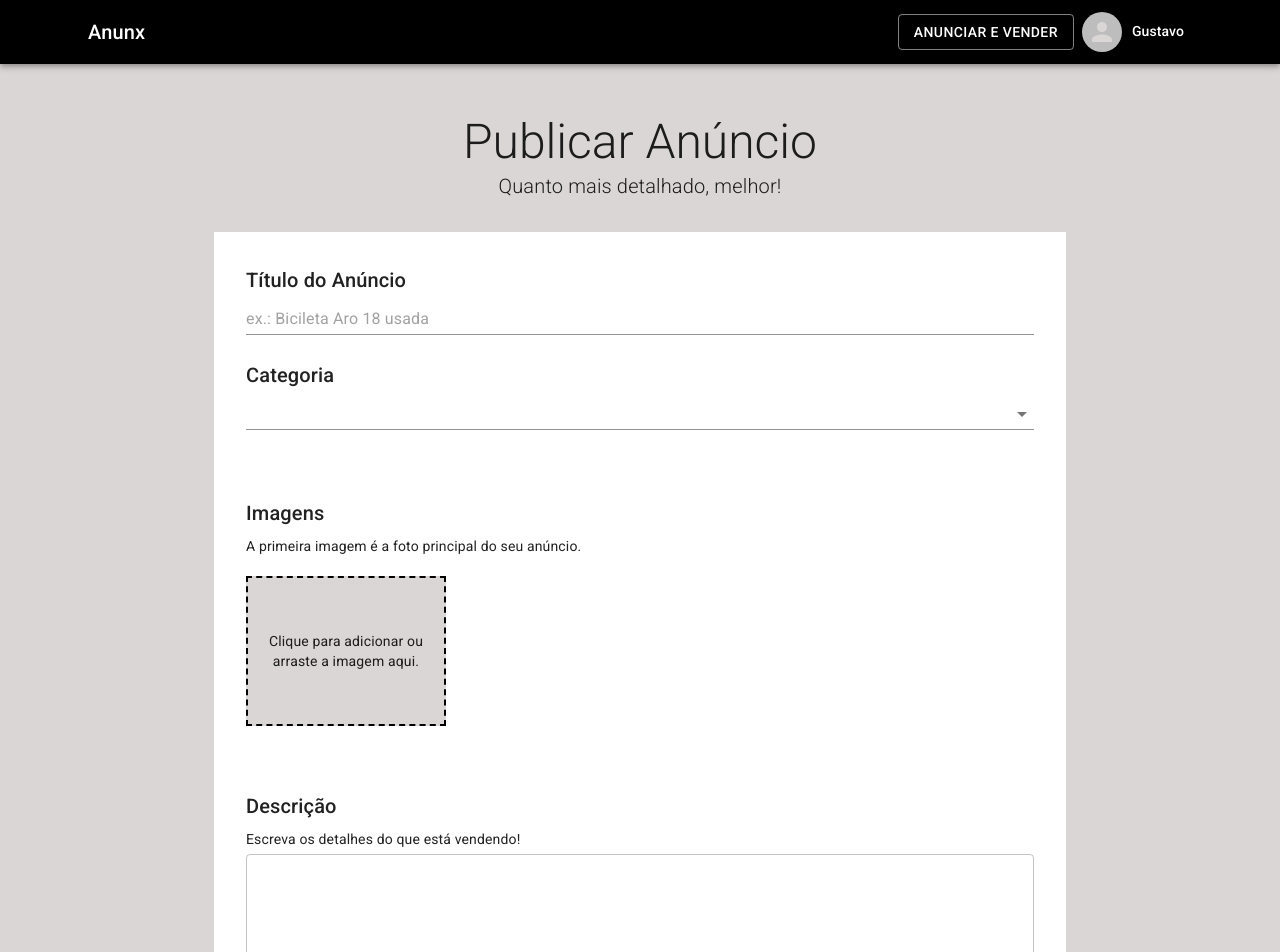
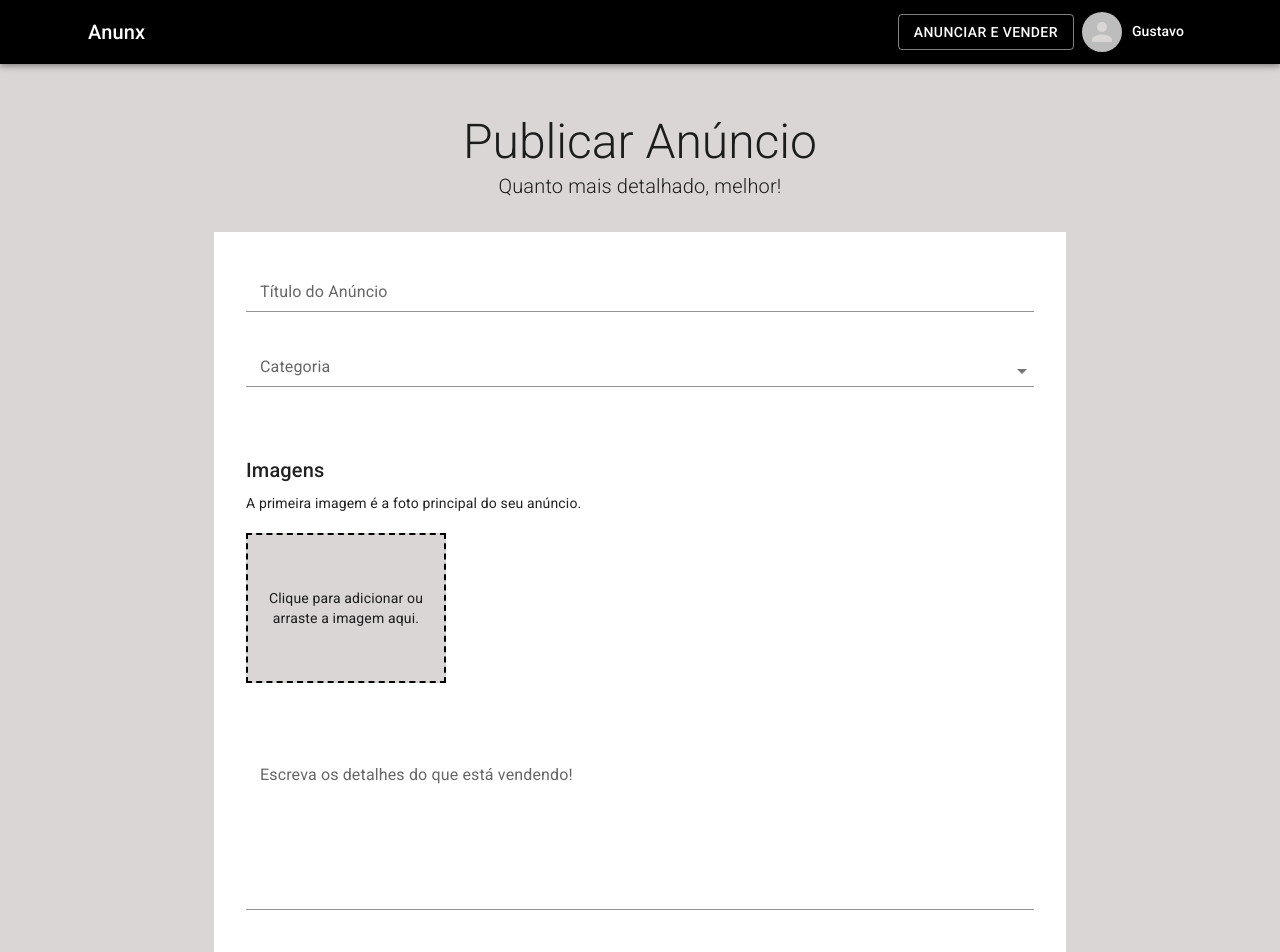
Before and after one commit to Guuzta/anunx, a Next.js app: page /user/publish in a window 1280 px wide. Shown: the top 952 px of the page. Built offline with nearby package versions, Linux system fonts and the light colour scheme.

Commit message:
validacao do campo descricao

```diff
--- a/src/app/user/publish/page.js
+++ b/src/app/user/publish/page.js
@@ -18,6 +18,7 @@ import {
     InputLabel,
     OutlinedInput,
     InputAdornment,
+    Input,
 } from "@mui/material"
 
 import { DeleteForever } from "@mui/icons-material"
@@ -32,7 +33,12 @@ const validationSchema = yup.object({
         .max(20, 'Escreva um título menor! (Max: 20 caracteres)')
         .required('Campo obrigatório!'),
 
-    category: yup.string().required('Campo obrigatório!')
+    category: yup.string().required('Campo obrigatório!'),
+    description: yup.string()
+    .min(50, 'Escreva uma descrição maior! (Min: 50 caracteres)')
+    .required('Campo obrigatório!'),
+
+
 
 })
 
@@ -67,7 +73,8 @@ const Publish = () => {
             <Formik
                 initialValues={{
                     title: '',
-                    category: ''
+                    category: '',
+                    description: ''
                 }}
                 validationSchema={validationSchema}
                 onSubmit={(values) => {
@@ -84,7 +91,7 @@ const Publish = () => {
                     }) => {
 
                         return (
-                            <form onClick={handleSubmit}>
+                            <form onSubmit={handleSubmit}>
                                 <Container maxWidth='sm' sx={{ marginBottom: '30px' }}>
                                     <Typography
                                         component='h1'
@@ -110,25 +117,24 @@ const Publish = () => {
 
                                 <Container maxWidth='md'>
                                     <Box sx={{ backgroundColor: theme.palette.background.paper, padding: 4 }}>
-                                        <Typography component='h3' variant='h6' gutterBottom>
-                                            Título do Anúncio
-                                        </Typography>
-                                        <TextField
+
+                                        <FormControl fullWidth error={errors.title}>
+                                            <InputLabel>Título do Anúncio</InputLabel>
+                                            <Input
                                                 name="title"
-                                            helperText={errors.title}
-                                            error={errors.title}
                                                 onChange={handleChange}
-                                            fullWidth
-                                            placeholder="ex.: Bicileta Aro 18 usada"
                                                 variant="standard"
                                                 value={values.title}
                                             />
-                                        <br />
-                                        <br />
-                                        <Typography component='h3' variant='h6' gutterBottom>
-                                            Categoria
-                                        </Typography>
+                                            <FormHelperText>
+                                                {errors.title}
+                                            </FormHelperText>
+                                        </FormControl>
+                                        <br /><br />
+
+
                                         <FormControl fullWidth error={errors.category}>
+                                            <InputLabel>Categoria</InputLabel>
                                             <Select
                                                 name='category'
                                                 label="Age"
@@ -240,18 +246,22 @@ const Publish = () => {
 
                                 <Container maxWidth='md'>
                                     <Box sx={{ backgroundColor: theme.palette.background.paper, padding: 4 }}>
-                                        <Typography component='h3' variant='h6' gutterBottom>
-                                            Descrição
-                                        </Typography>
-                                        <Typography component='h3' variant='body2' gutterBottom>
-                                            Escreva os detalhes do que está vendendo!
-                                        </Typography>
-                                        <TextField
+
+                                        <FormControl fullWidth error={errors.description}>
+                                            <InputLabel>Escreva os detalhes do que está vendendo!</InputLabel>
+                                            <Input
+                                                name='description'
+                                                onChange={handleChange}
+                                                value={values.description}
                                                 multiline
                                                 rows={6}
                                                 variant="outlined"
-                                            fullWidth
                                             />
+                                            <FormHelperText>
+                                                {errors.description}
+                                            </FormHelperText>
+                                        </FormControl>
+
                                     </Box>
                                 </Container>
 
```
Lines whose indentation alone changed are shown as unchanged.
